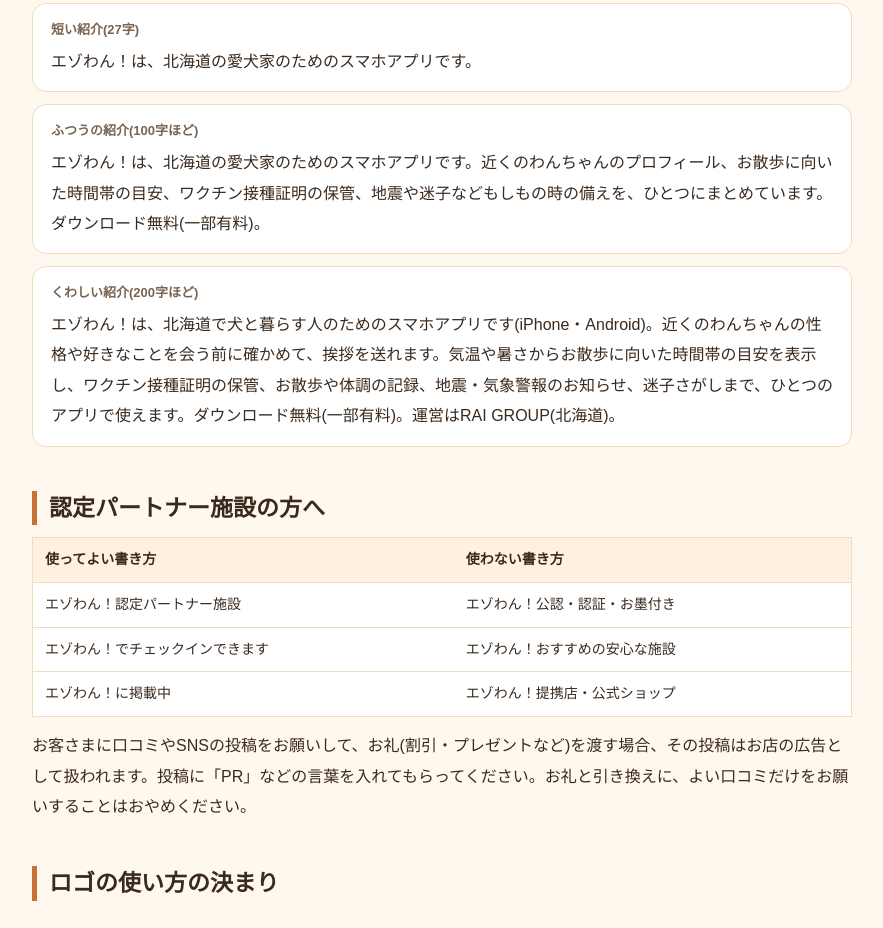
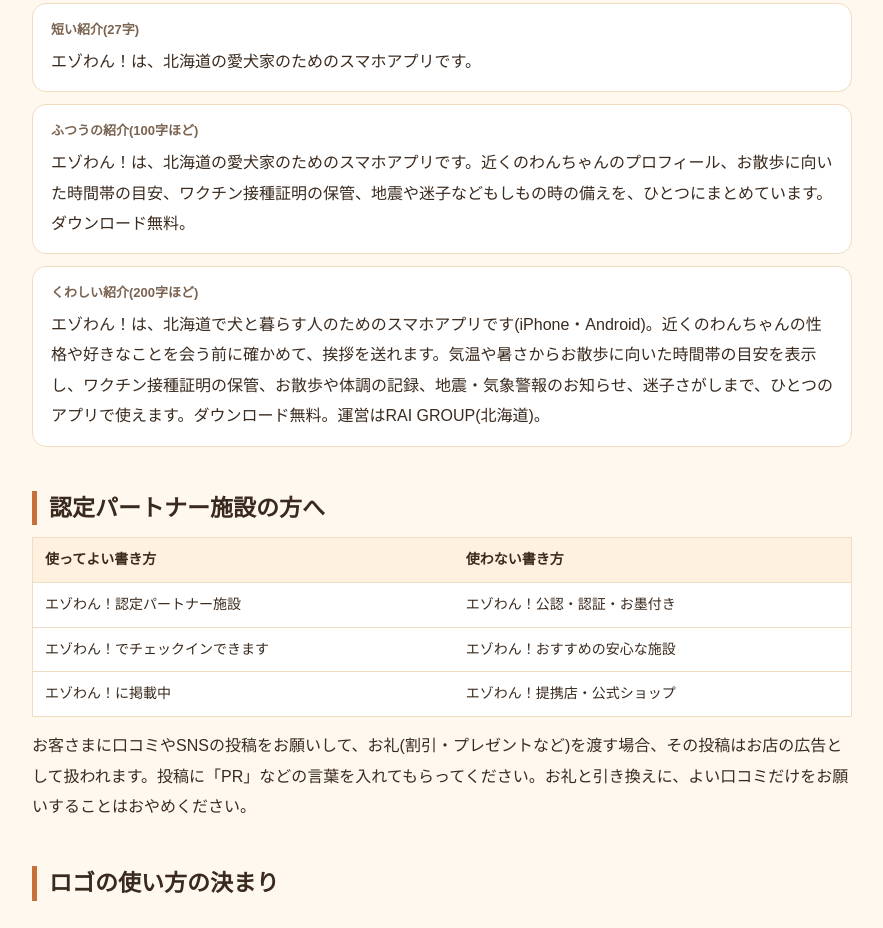
Before and after one commit to K9N16/ezo-wan-lp, a plain HTML site: page brand/index.html in a window 1280 px wide. Shown: the part 4313-5241 px from the top of the page, without its empty margins (198-1081 px from the left). Drawn offline with Linux system fonts and the light colour scheme; a web font is replaced by a local one.

Commit message:
ロゴ使用ガイドライン: 紹介文の「(一部有料)」を外す

```diff
--- a/brand/index.html
+++ b/brand/index.html
@@ -180,8 +180,8 @@
 <h2 id="intro">紹介文</h2>
 <p>ご紹介いただくときは、次の文をそのままお使いいただけます。</p>
 <div class="intro-txt"><b>短い紹介(27字)</b><p>エゾわん！は、北海道の愛犬家のためのスマホアプリです。</p></div>
-<div class="intro-txt"><b>ふつうの紹介(100字ほど)</b><p>エゾわん！は、北海道の愛犬家のためのスマホアプリです。近くのわんちゃんのプロフィール、お散歩に向いた時間帯の目安、ワクチン接種証明の保管、地震や迷子などもしもの時の備えを、ひとつにまとめています。ダウンロード無料(一部有料)。</p></div>
-<div class="intro-txt"><b>くわしい紹介(200字ほど)</b><p>エゾわん！は、北海道で犬と暮らす人のためのスマホアプリです(iPhone・Android)。近くのわんちゃんの性格や好きなことを会う前に確かめて、挨拶を送れます。気温や暑さからお散歩に向いた時間帯の目安を表示し、ワクチン接種証明の保管、お散歩や体調の記録、地震・気象警報のお知らせ、迷子さがしまで、ひとつのアプリで使えます。ダウンロード無料(一部有料)。運営はRAI GROUP(北海道)。</p></div>
+<div class="intro-txt"><b>ふつうの紹介(100字ほど)</b><p>エゾわん！は、北海道の愛犬家のためのスマホアプリです。近くのわんちゃんのプロフィール、お散歩に向いた時間帯の目安、ワクチン接種証明の保管、地震や迷子などもしもの時の備えを、ひとつにまとめています。ダウンロード無料。</p></div>
+<div class="intro-txt"><b>くわしい紹介(200字ほど)</b><p>エゾわん！は、北海道で犬と暮らす人のためのスマホアプリです(iPhone・Android)。近くのわんちゃんの性格や好きなことを会う前に確かめて、挨拶を送れます。気温や暑さからお散歩に向いた時間帯の目安を表示し、ワクチン接種証明の保管、お散歩や体調の記録、地震・気象警報のお知らせ、迷子さがしまで、ひとつのアプリで使えます。ダウンロード無料。運営はRAI GROUP(北海道)。</p></div>
 
 <h2 id="partner">認定パートナー施設の方へ</h2>
 <div class="tbl-wrap"><table class="gtbl">
```
